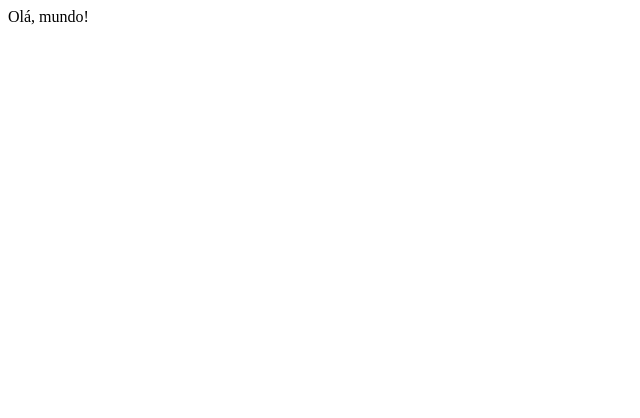
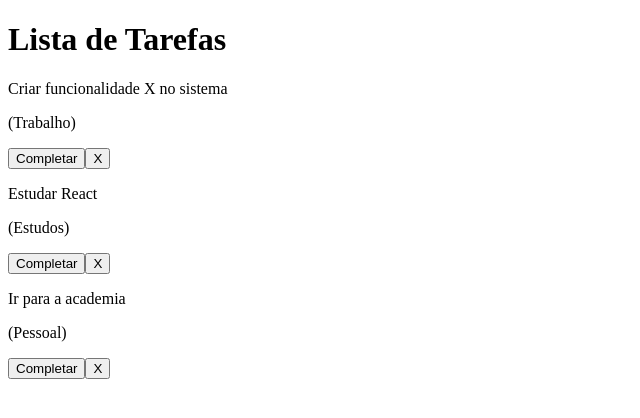
Before and after one commit to brunohro/mylist, a React (Vite) app: page / in a window 1280 px wide. Shown: the top 418 px of the page, without its empty margins (0-640 px from the left). Built offline with nearby package versions, Linux system fonts and the light colour scheme.

Commit message:
Inicializando a lista de tarefas

```diff
--- a/src/App.jsx
+++ b/src/App.jsx
@@ -2,8 +2,45 @@
 
 
 function App() {
+  const [todos, setTodos] = useState([
+    {
+      id:1,
+      text:"Criar funcionalidade X no sistema",
+      category: "Trabalho",
+      isCompleted: false,
+    },
+    {
+      id:2,
+      text:"Estudar React",
+      category: "Estudos",
+      isCompleted: false,
+    },
+    {
+      id:3,
+      text:"Ir para a academia",
+      category: "Pessoal",
+      isCompleted: false,
+    },
+  ])
+
   return (
-    <div> Olá, mundo!</div>
+    <div className="app">
+       <h1> Lista de Tarefas </h1>
+       <div className="todo-list">
+        {todos.map((todo) => (
+          <div className="todo">
+            <div className="content">
+              <p>{todo.text}</p>
+              <p className="category">({todo.category})</p>
+            </div>
+            <div>
+              <button> Completar </button>
+              <button> X </button>
+            </div>
+          </div>
+        ))}
+       </div>
+    </div>
   )
 }
 
```
